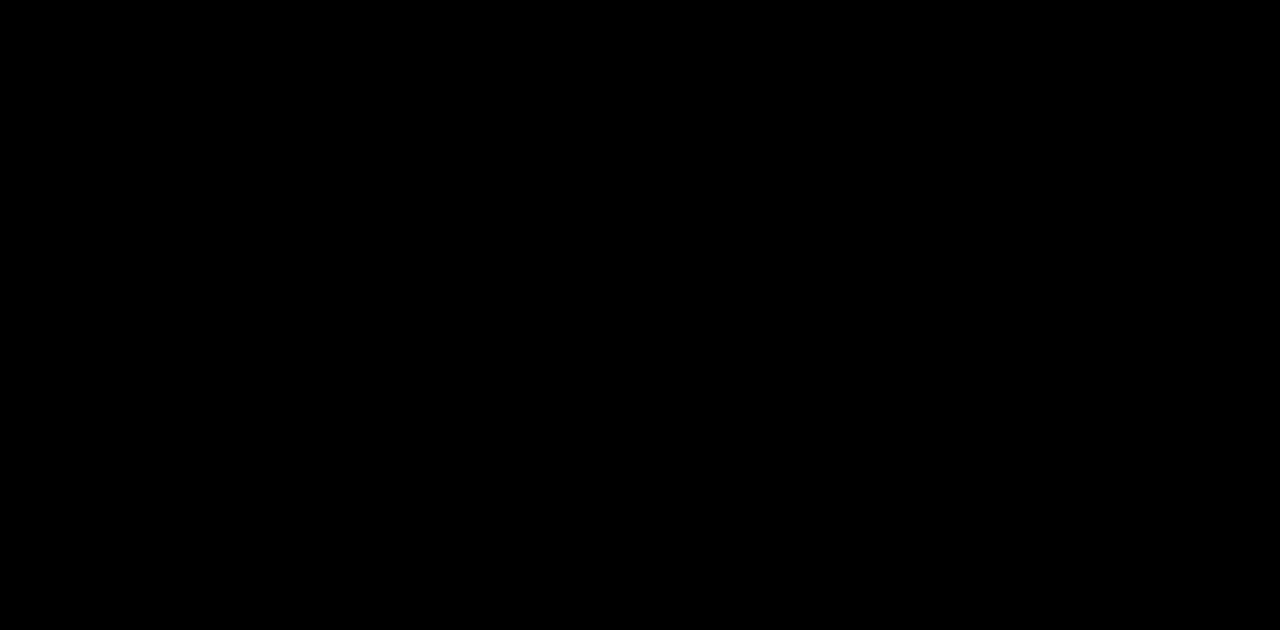
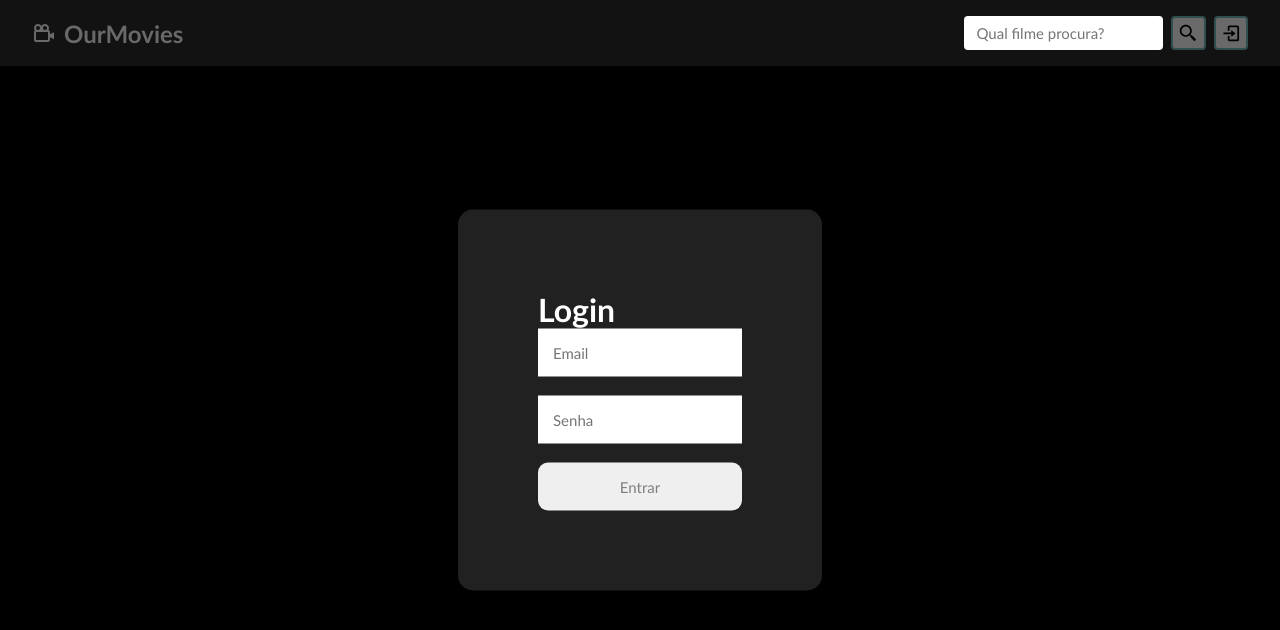
Before and after one commit to StefanysFerreira/FrontEnd, a React (Vite) app in the folder our_movies/: page /login in a window 1280 px wide. Before the commit this address had no page. Shown: the top 630 px of the page. Built offline with nearby package versions, Linux system fonts and the light colour scheme.

Commit message:
Adicionando Tela de Login: #7

```diff
--- a/our_movies/index.html
+++ b/our_movies/index.html
@@ -1,5 +1,5 @@
 <!DOCTYPE html>
-<html lang="en">
+<html lang="pt-br">
   <head>
     <meta charset="UTF-8" />
     <meta name="viewport" content="width=device-width, initial-scale=1.0" />
--- a/our_movies/src/components/MovieCard.jsx
+++ b/our_movies/src/components/MovieCard.jsx
@@ -1,6 +1,7 @@
 import { Link } from "react-router-dom";
 
-import { FaStar } from "react-icons/fa";
+import {FaThumbsDown, FaThumbsUp } from "react-icons/fa";
+import { BsHandThumbsDown } from "react-icons/bs";
 
 const imagesURL = import.meta.env.VITE_IMG;
 
@@ -10,8 +11,7 @@ const MovieCard = ({ movie, showLink = true }) => {
       <img src={imagesURL + movie.poster_path} alt={movie.title} />
       <h2>{movie.title}</h2>
       <p>
-        <FaStar /> {movie.vote_average}
-      </p>
+        <BsHandThumbsDown />{movie.vote_average}</p>
       {showLink && <Link to={`/movie/${movie.id}`}>Detalhes</Link>}
     </div>
   );
--- a/our_movies/src/components/Navbar.css
+++ b/our_movies/src/components/Navbar.css
@@ -34,3 +34,19 @@
   align-items: center;
   cursor: pointer;
 }
+
+.btnLogin {
+  background-color:  #696969;
+  border: 2px solid #2F4F4F;
+  border-radius: 4px;
+  color: #000;
+  padding: 0.3rem;
+  font-size: 1.3rem;
+  display: flex;
+  align-items: center;
+  cursor: pointer;
+}
+
+.formBtn {
+    color: #2F4F4F;
+}
--- a/our_movies/src/components/Navbar.jsx
+++ b/our_movies/src/components/Navbar.jsx
@@ -1,8 +1,9 @@
 import { useState } from "react";
 import { Link, useNavigate } from "react-router-dom";
-import { BiCameraMovie, BiSearchAlt2 } from "react-icons/bi";
+import { BiCameraMovie, BiLogIn, BiLogInCircle, BiSearchAlt2 } from "react-icons/bi";
 
 import "./Navbar.css";
+
 
 const Navbar = () => {
   const [search, setSearch] = useState("");
@@ -24,7 +25,7 @@ const Navbar = () => {
           <BiCameraMovie /> OurMovies
         </Link>
       </h2>
-      <form onSubmit={handleSubmit}>
+      <form id="formBtn" onSubmit={handleSubmit}>
         <input
           type="text"
           placeholder="Qual filme procura?"
@@ -34,6 +35,15 @@ const Navbar = () => {
         <button type="submit">
           <BiSearchAlt2 />
         </button>
+        {/* <Link to={}>
+        <BiSearchAlt2  type="submit"/>
+        </Link> */}
+
+          <Link className="btnLogin" to="/login">
+          <BiLogIn />
+          </Link>
+
+
       </form>
     </nav>
   );
--- a/our_movies/src/index.css
+++ b/our_movies/src/index.css
@@ -10,7 +10,7 @@ body {
     color: #fff;
 }
 
-a{
+a {
     text-decoration: none;
     color: #696969;
     transition: 0.5s;
--- a/our_movies/src/main.jsx
+++ b/our_movies/src/main.jsx
@@ -6,14 +6,19 @@ import App from "./App";
 import Home from "./pages/Home";
 import Movie from "./pages/Movie";
 import Search from "./pages/Search";
+import Login from "./pages/Login"
 
 import "./index.css";
+import "./pages/EstiloLogin.css"
+
 
 ReactDOM.createRoot(document.getElementById("root")).render(
   <React.StrictMode>
     <BrowserRouter>
       <Routes>
         <Route element={<App />}>
+
+          <Route path="/login" element={<Login />} />
           <Route path="/" element={<Home />} />
           <Route path="movie/:id" element={<Movie />} />
           <Route path="search" element={<Search />} />
--- /dev/null
+++ b/our_movies/src/pages/EstiloLogin.css
@@ -0,0 +1,49 @@
+body {
+    margin: auto;
+    align-items: center;
+    background-color: black;
+}
+
+.formulario {
+    background-color: #212121;
+    position: absolute;
+    top: 50%;
+    left: 50%;
+    transform: translate(-50%, -50%);
+    border-radius: 15px;
+    padding: 80px;
+    color: white;
+}
+
+input {
+    padding: 15px;
+    border: none;
+    outline: none;
+    font-size: 15px;
+}
+
+.btnEntrar {
+    border: none;
+    padding: 15px;
+    width: 100%;
+    border-radius: 10px;
+    color: gray;
+    font-size: 15px;
+}
+
+.btnEntrar:hover {
+    background-color: #4F4F4F;
+    color: white;
+}
+
+.erroEmail {
+    color: yellow;
+    font-size: 0.8rem;
+    padding-left: 40px;
+}
+
+.erroSenha {
+    color: yellow;
+    font-size: 0.8rem;
+    padding-left: 40px;
+}
--- /dev/null
+++ b/our_movies/src/pages/Login.jsx
@@ -0,0 +1,19 @@
+import { useNavigate } from "react-router-dom";
+import LoginForm from "./LoginForm";
+import "./EstiloLogin.css"
+
+export default function Login(props) {
+    const navigate = useNavigate();
+
+    function handleClick(event) {
+        props.onLogin(event);
+        // navigate("/");
+    }
+
+    return (
+        <>
+            {/* <h1>Login</h1> */}
+            <LoginForm onSubmit={handleClick} />
+        </>
+    )
+}
--- /dev/null
+++ b/our_movies/src/pages/LoginForm.jsx
@@ -0,0 +1,52 @@
+import { useRef, useState } from 'react'
+
+import "./EstiloLogin.css"
+import { BiAbacus, BiAccessibility, BiCameraHome, BiCameraMovie, BiCameraOff, BiChevronsRight } from 'react-icons/bi'
+
+export default function LoginForm(props) {
+  const refEmail = useRef()
+  const refSenha = useRef()
+  const [erroEmail, setErroEmail] = useState()
+  const [erroSenha, setErroSenha] = useState()
+
+  function handleSubmit(event) {
+    event.preventDefault()
+    if (!refEmail.current.value) {
+      setErroEmail("Email Obrigatório!")
+      refEmail.current.focus()
+    } else {
+      setErroEmail("")
+    }
+
+    if (!refSenha.current.value) {
+      setErroSenha("Senha Obrigatória!")
+      refSenha.current.focus()
+    } else {
+      setErroSenha("")
+    }
+
+    if (erroEmail != "" || erroSenha != "") {
+      return
+    }
+    props.onSubmit(event)
+
+  }
+  return (
+    <form className="formulario" onSubmit={handleSubmit}>
+      <div className="Email">
+        <h1>Login</h1>
+        {/* <label htmlFor="email">Email</label> */}
+        <input type="email" id="email" name="email" ref={refEmail} placeholder="Email" />
+        {erroEmail && <p class="erroEmail">{erroEmail}</p>}
+      </div>
+      <br></br>
+      <div className="Senha">
+        {/* <label htmlFor="senha">Senha</label> */}
+        <input type="password" id="senha" name="senha" ref={refSenha} placeholder="Senha" />
+        {erroSenha && <p class="erroSenha">{erroSenha}</p>}
+      </div>
+      <br></br>
+      <button className="btnEntrar">Entrar</button>
+    </form>
+  )
+};
--- a/our_movies/src/pages/Movie.jsx
+++ b/our_movies/src/pages/Movie.jsx
@@ -17,6 +17,8 @@ const apiKey = import.meta.env.VITE_API_KEY;
 const Movie = () => {
   const { id } = useParams();
   const [movie, setMovie] = useState(null);
+
+  const [nota, setNota] = useState()
 
   const getMovie = async (url) => {
     const res = await fetch(url);
@@ -43,6 +45,7 @@ const Movie = () => {
         <>
           <MovieCard movie={movie} showLink={false} />
           <p className="tagline">{movie.tagline}</p>
+          <p>{nota}</p>
           <div className="info">
             <h3>
               <BsWallet2 /> Orçamento:
```
